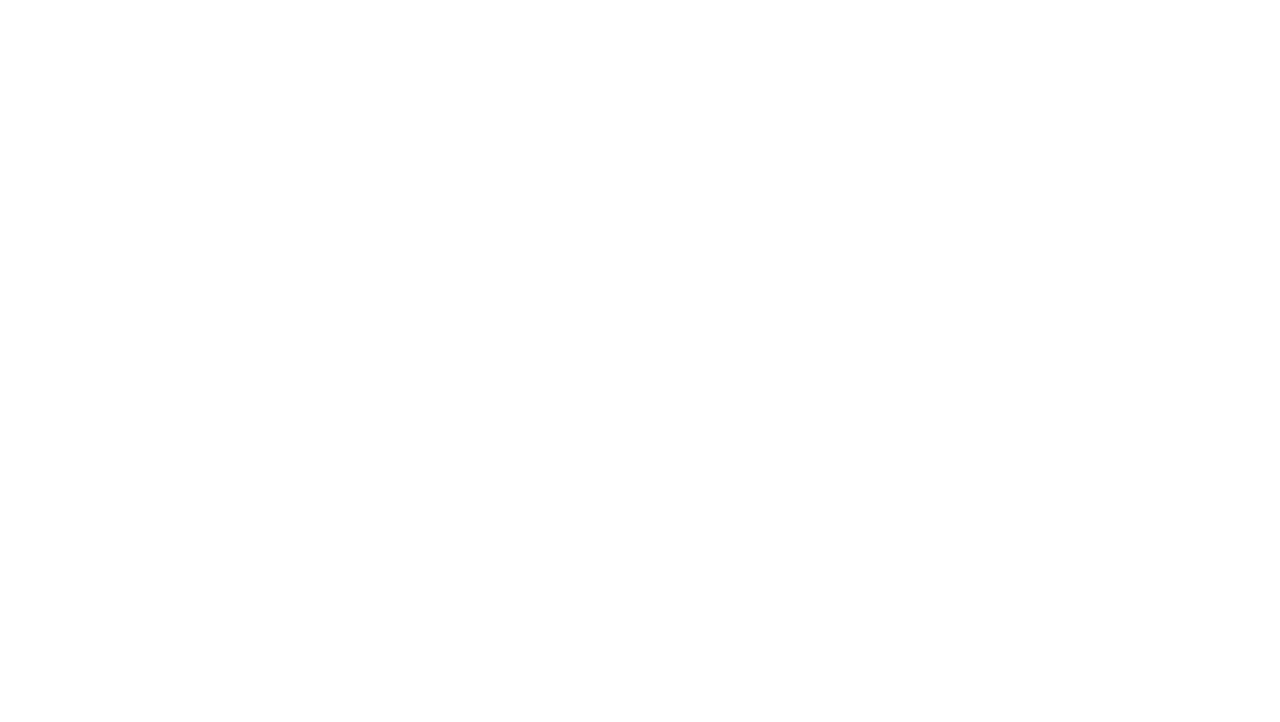
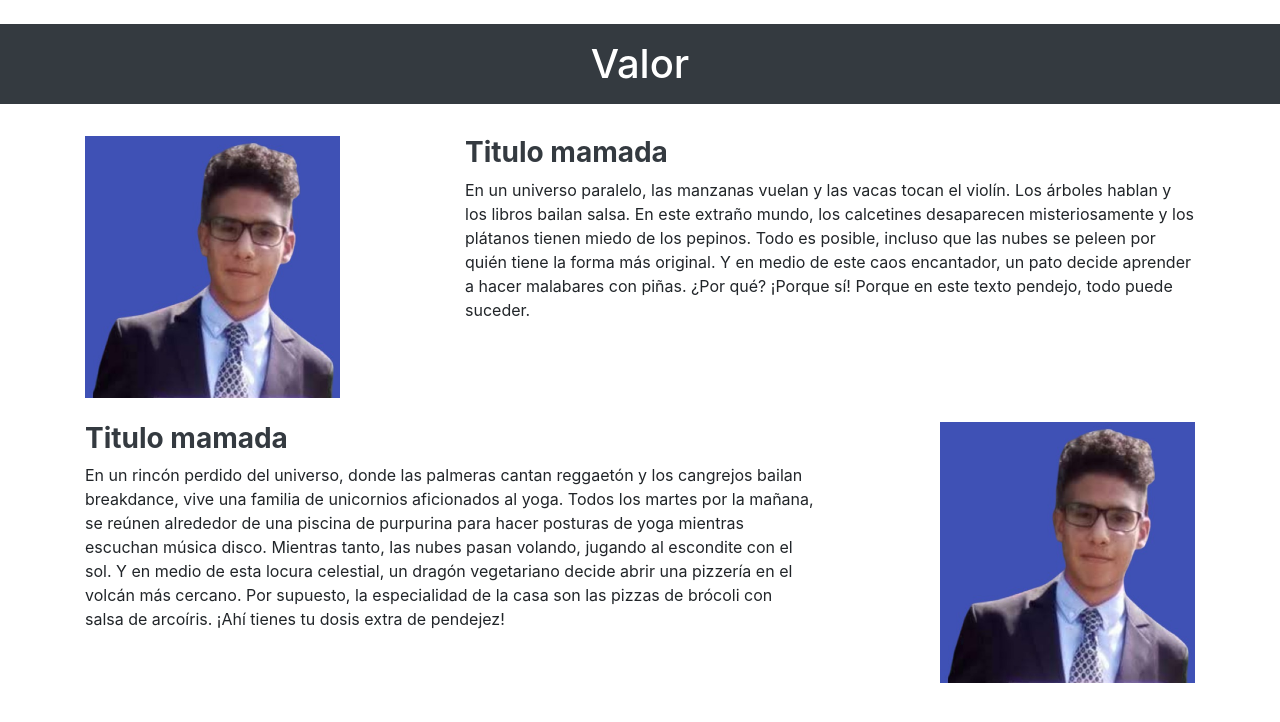
Before and after one commit to RichiLM/TIProyecto, a plain HTML site: page src/valor.html in a window 1280 px wide. Drawn offline with nearby package versions, Linux system fonts and the light colour scheme.

Commit message:
Diseño generico

```diff
--- a/src/valor.html
+++ b/src/valor.html
@@ -1,24 +1,67 @@
-<!doctype html>
-<html lang="en">
-  <head>
-    <meta charset="utf-8">
-    <meta name="viewport" content="width=device-width, initial-scale=1, shrink-to-fit=no">
+<!DOCTYPE html>
+<html lang="es">
 
-    <link rel="stylesheet" href="https://cdn.jsdelivr.net/npm/bootstrap@4.6.2/dist/css/bootstrap.min.css" integrity="sha384-xOolHFLEh07PJGoPkLv1IbcEPTNtaed2xpHsD9ESMhqIYd0nLMwNLD69Npy4HI+N" crossorigin="anonymous">
+<head>
+  <meta charset="UTF-8">
+  <title>Valor</title>
+  <link rel="stylesheet" href="https://cdn.jsdelivr.net/npm/bootstrap@4.6.2/dist/css/bootstrap.min.css"
+    integrity="sha384-xOolHFLEh07PJGoPkLv1IbcEPTNtaed2xpHsD9ESMhqIYd0nLMwNLD69Npy4HI+N" crossorigin="anonymous">
+</head>
 
-    <title>Valor</title>
-  </head>
-  <body>
+<body>
 
+    <div class="row">
+      <div class="col-sm">
+        &nbsp;
+      </div>
+    </div>
+    <div class="row">
+      <div class="col-sm">
+        <h1 class="bg-dark text-white text-center py-3">Valor</h1>
+      </div>
+    </div>
+    <div class="row">
+      <div class="col-sm">
+        &nbsp;
+      </div>
+    </div>
 
+    <div class="container">
+    <div class="row">
+      <div class="col-sm col-md-3">
+        <img src="../img/foto.jpg" class="img-fluid" alt="Imagen">
+      </div>
+      <div class="col-sm col-md"></div>
+      <div class="col-sm col-md-8">
+        <h3 class="text-dark font-weight-bold">Titulo mamada</h3>
+        <p>En un universo paralelo, las manzanas vuelan y las vacas tocan el violín. Los árboles hablan y los libros bailan salsa. En este extraño mundo, los calcetines desaparecen misteriosamente y los plátanos tienen miedo de los pepinos. Todo es posible, incluso que las nubes se peleen por quién tiene la forma más original. Y en medio de este caos encantador, un pato decide aprender a hacer malabares con piñas. ¿Por qué? ¡Porque sí! Porque en este texto pendejo, todo puede suceder.
+        </p>
+      </div>
+  </div>
 
+   <div class="row">
+      <div class="col-sm">
+        &nbsp;
+      </div>
+    </div>
 
+    <div class="row">
+      <div class="col-sm col-md-8">
+        <h3 class="text-dark font-weight-bold">Titulo mamada</h3>
+        <p>En un rincón perdido del universo, donde las palmeras cantan reggaetón y los cangrejos bailan breakdance, vive una familia de unicornios aficionados al yoga. Todos los martes por la mañana, se reúnen alrededor de una piscina de purpurina para hacer posturas de yoga mientras escuchan música disco. Mientras tanto, las nubes pasan volando, jugando al escondite con el sol. Y en medio de esta locura celestial, un dragón vegetariano decide abrir una pizzería en el volcán más cercano. Por supuesto, la especialidad de la casa son las pizzas de brócoli con salsa de arcoíris. ¡Ahí tienes tu dosis extra de pendejez!
+        </p>
+      </div>
+      <div class="col-sm col-md"></div>
+      <div class="col-sm col-md-3">
+        <img src="../img/foto.jpg" class="img-fluid" alt="Imagen">
+      </div>
 
+  </div>
+	</div>
 
+  <script src="https://cdn.jsdelivr.net/npm/bootstrap@4.6.2/dist/js/bootstrap.bundle.min.js"
+    integrity="sha384-Fy6S3B9q64WdZWQUiU+q4/2Lc9npb8tCaSX9FK7E8HnRr0Jz8D6OP9dO5Vg3Q9ct"
+    crossorigin="anonymous"></script>
+</body>
 
-    <script src="https://cdn.jsdelivr.net/npm/jquery@3.5.1/dist/jquery.slim.min.js" integrity="sha384-DfXdz2htPH0lsSSs5nCTpuj/zy4C+OGpamoFVy38MVBnE+IbbVYUew+OrCXaRkfj" crossorigin="anonymous"></script>
-    <script src="https://cdn.jsdelivr.net/npm/bootstrap@4.6.2/dist/js/bootstrap.bundle.min.js" integrity="sha384-Fy6S3B9q64WdZWQUiU+q4/2Lc9npb8tCaSX9FK7E8HnRr0Jz8D6OP9dO5Vg3Q9ct" crossorigin="anonymous"></script>
-
-
-  </body>
 </html>
```
